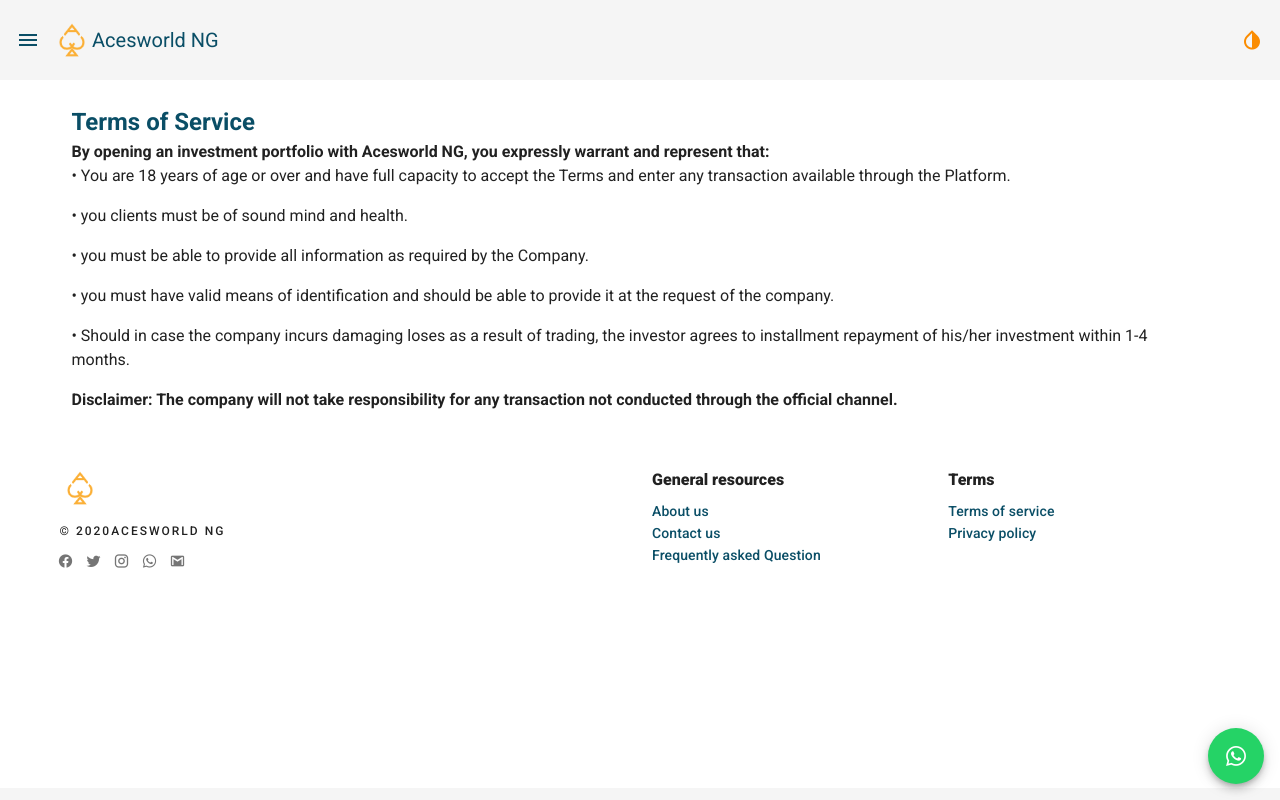
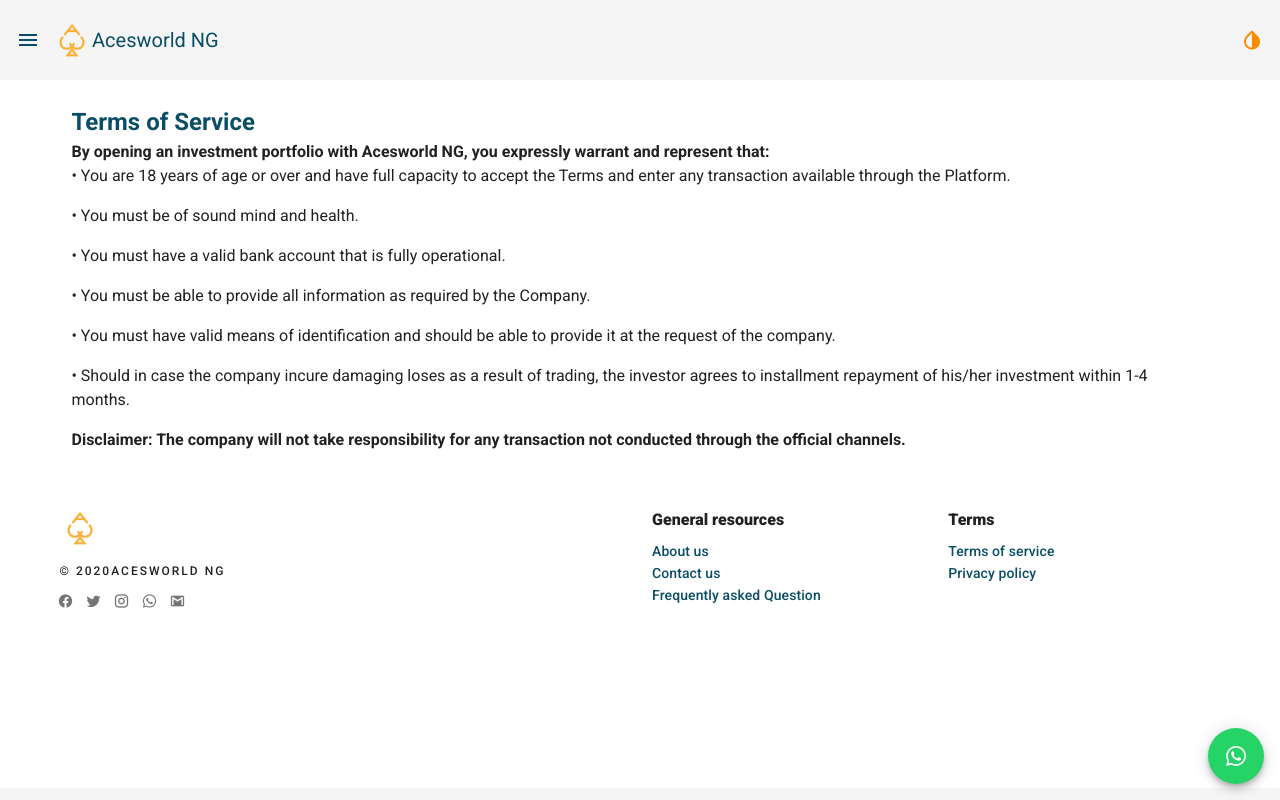
Before and after one commit to tomisinteazer/SwegzExchange, a Nuxt app: page /terms in a window 1280 px wide. Built offline with nearby package versions, Linux system fonts and the light colour scheme.

Commit message:
typo fixes

```diff
--- a/pages/terms.vue
+++ b/pages/terms.vue
@@ -11,7 +11,7 @@
     </div>
     <h4>
       Disclaimer: The company will not take responsibility for any transaction
-      not conducted through the official channel.
+      not conducted through the official channels.
     </h4>
   </v-container>
 </template>
@@ -21,10 +21,11 @@
     return {
       terms: [
         "• You are 18 years of age or over and have full capacity to accept the Terms and enter any transaction available through the Platform.",
-        "• you clients must be of sound mind and health.",
-        "• you must be able to provide all information as required by the Company.",
-        "• you must have valid means of identification and should be able to provide it at the request of the company.",
-        "• Should in case the company incurs damaging loses as a result of trading, the investor agrees to installment repayment of his/her investment within 1-4 months.",
+        "• You must be of sound mind and health.",
+        "• You must have a valid bank account that is fully operational.",
+        "• You must be able to provide all information as required by the Company.",
+        "• You must have valid means of identification and should be able to provide it at the request of the company.",
+        "• Should in case the company incure damaging loses as a result of trading, the investor agrees to installment repayment of his/her investment within 1-4 months.",
       ],
     };
   },
```
